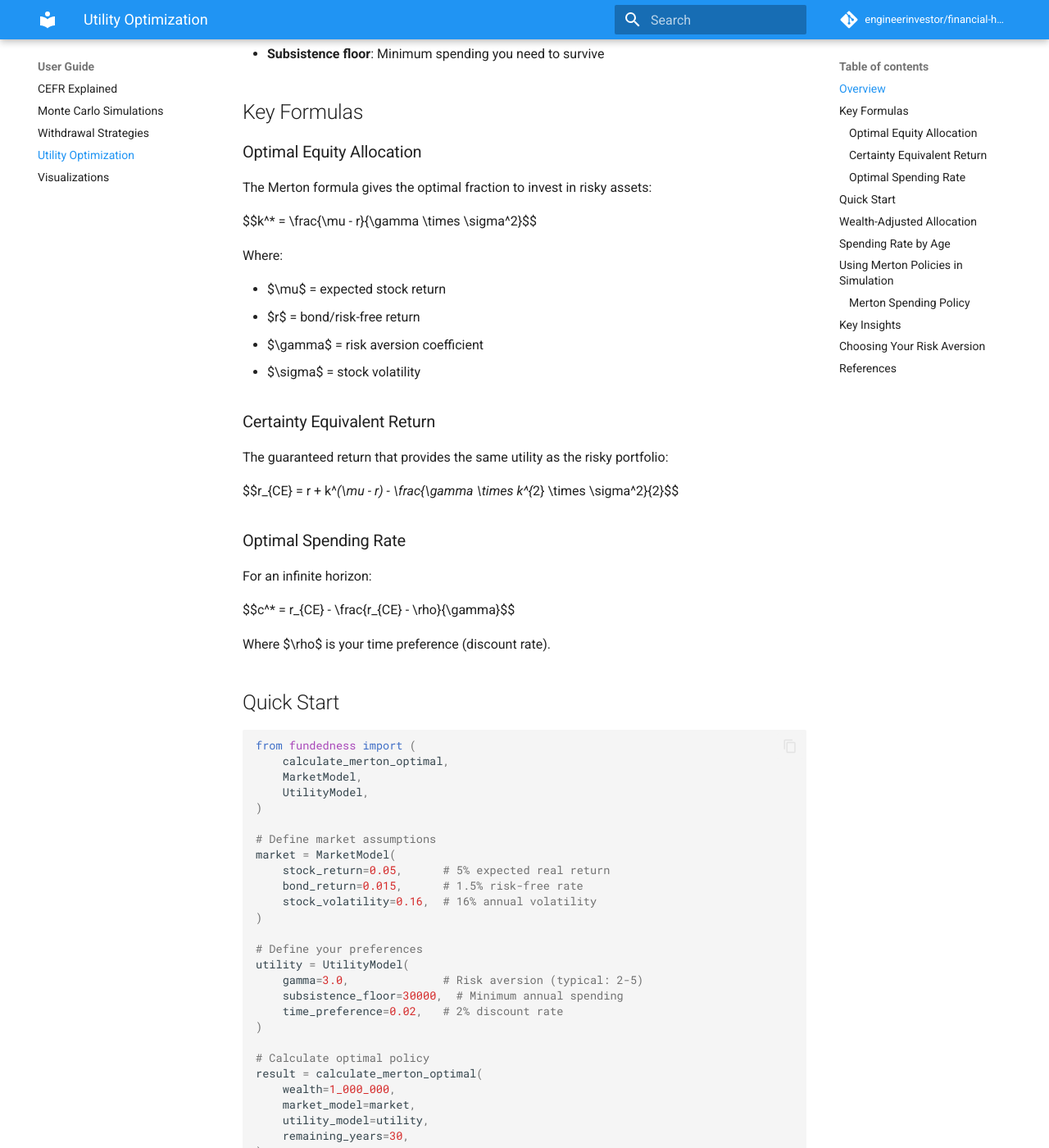
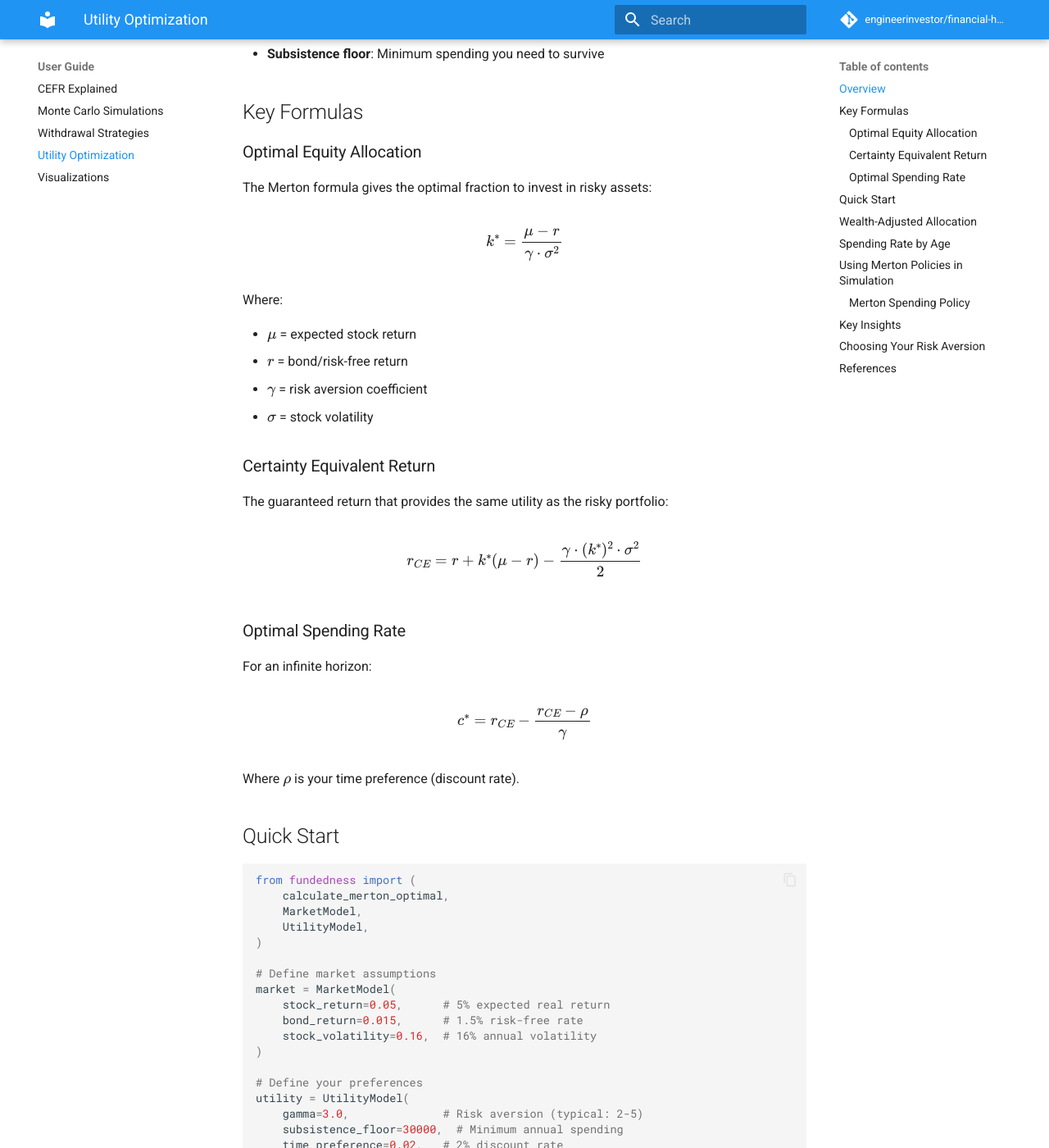
Before and after one commit to engineerinvestor/financial-health-calculator, an MkDocs documentation site: the page built from docs/guide/utility-optimization.md, in a window 1280 px wide and 1400 px high, scrolled down 544 px. Shown: the whole window at 82% size. Built offline with MkDocs 1.6.1 and Material for MkDocs 9.7.7, drawn with Linux system fonts in a browser that asks for light colours; comment, search, counter and statistics services are not loaded; some of the changed text lies outside the part shown.

Commit message:
Fix LaTeX equation rendering in docs
- Add pymdownx.arithmatex extension for math support
- Add MathJax configuration
- Convert equations to use \[...\] and \(...\) syntax

Co-Authored-By: Claude Opus 4.5 <noreply@anthropic.com>

```diff
--- a/docs/guide/utility-optimization.md
+++ b/docs/guide/utility-optimization.md
@@ -18,28 +18,34 @@ Utility optimization provides a rigorous framework for finding the **optimal** s
 
 The Merton formula gives the optimal fraction to invest in risky assets:
 
-$$k^* = \frac{\mu - r}{\gamma \times \sigma^2}$$
+\[
+k^* = \frac{\mu - r}{\gamma \cdot \sigma^2}
+\]
 
 Where:
 
-- $\mu$ = expected stock return
-- $r$ = bond/risk-free return
-- $\gamma$ = risk aversion coefficient
-- $\sigma$ = stock volatility
+- \(\mu\) = expected stock return
+- \(r\) = bond/risk-free return
+- \(\gamma\) = risk aversion coefficient
+- \(\sigma\) = stock volatility
 
 ### Certainty Equivalent Return
 
 The guaranteed return that provides the same utility as the risky portfolio:
 
-$$r_{CE} = r + k^*(\mu - r) - \frac{\gamma \times k^{*2} \times \sigma^2}{2}$$
+\[
+r_{CE} = r + k^*(\mu - r) - \frac{\gamma \cdot (k^*)^2 \cdot \sigma^2}{2}
+\]
 
 ### Optimal Spending Rate
 
 For an infinite horizon:
 
-$$c^* = r_{CE} - \frac{r_{CE} - \rho}{\gamma}$$
+\[
+c^* = r_{CE} - \frac{r_{CE} - \rho}{\gamma}
+\]
 
-Where $\rho$ is your time preference (discount rate).
+Where \(\rho\) is your time preference (discount rate).
 
 ## Quick Start
 
@@ -82,9 +88,11 @@ print(f"Year 1 spending: ${1_000_000 * result.optimal_spending_rate:,.0f}")
 
 Near the subsistence floor, you can't afford to take risk. The wealth-adjusted allocation accounts for this:
 
-$$k_{adj} = k^* \times \frac{W - F}{W}$$
+\[
+k_{adj} = k^* \cdot \frac{W - F}{W}
+\]
 
-Where $W$ is wealth and $F$ is the subsistence floor.
+Where \(W\) is wealth and \(F\) is the subsistence floor.
 
 As wealth approaches the floor, allocation approaches zero. As wealth rises far above the floor, allocation approaches the unconstrained optimal.
 
--- /dev/null
+++ b/docs/javascripts/mathjax.js
@@ -0,0 +1,19 @@
+window.MathJax = {
+  tex: {
+    inlineMath: [["\\(", "\\)"]],
+    displayMath: [["\\[", "\\]"]],
+    processEscapes: true,
+    processEnvironments: true
+  },
+  options: {
+    ignoreHtmlClass: ".*|",
+    processHtmlClass: "arithmatex"
+  }
+};
+
+document$.subscribe(() => {
+  MathJax.startup.output.clearCache()
+  MathJax.typesetClear()
+  MathJax.texReset()
+  MathJax.typesetPromise()
+})
--- a/mkdocs.yml
+++ b/mkdocs.yml
@@ -46,6 +46,12 @@ nav:
 markdown_extensions:
   - pymdownx.highlight
   - pymdownx.superfences
+  - pymdownx.arithmatex:
+      generic: true
   - admonition
   - toc:
       permalink: true
+
+extra_javascript:
+  - javascripts/mathjax.js
+  - https://unpkg.com/mathjax@3/es5/tex-mml-chtml.js
```
